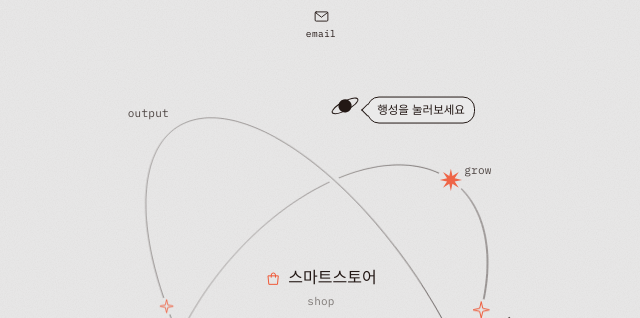
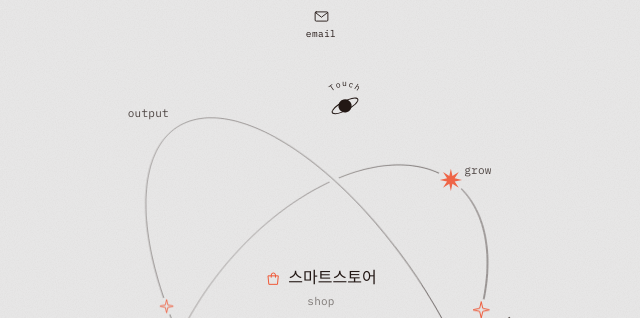
Before and after one commit to dossumthing/dossumthing-link, a plain HTML site: page index.html in a window 1280 px wide. Shown: the part 186-504 px from the top of the page, without its empty margins (319-959 px from the left). Drawn offline with Linux system fonts and the light colour scheme; a web font is replaced by a local one.

Commit message:
말풍선 대신 행성 위 둥근 'Touch'
Co-Authored-By: Claude Opus 5.5 <noreply@anthropic.com>

```diff
--- a/index.html
+++ b/index.html
@@ -106,24 +106,8 @@
     opacity: 0; pointer-events: none; transition: opacity .2s;
   }
   .cap.show { opacity: 1; }
-  .hint {
-    position: absolute; z-index: 2;
-    transform: translateY(-50%);
-    padding: 5px 9px; border: 1px solid var(--ink); border-radius: 12px;
-    background: var(--bg); color: var(--ink);
-    font-size: 11.5px; line-height: 1.3; white-space: nowrap;
-    cursor: pointer; transition: opacity .3s;
-    animation: hint-bob 2.4s ease-in-out infinite;
-  }
-  .hint::before {                                   /* 행성 쪽을 가리키는 꼬리 */
-    content: ""; position: absolute; left: -5px; top: 50%;
-    width: 8px; height: 8px; margin-top: -4px;
-    background: var(--bg); border-left: 1px solid var(--ink); border-bottom: 1px solid var(--ink);
-    transform: rotate(45deg);
-  }
-  .hint.gone { opacity: 0; pointer-events: none; }
-  @keyframes hint-bob { 0%, 100% { margin-left: 0; } 50% { margin-left: 3px; } }
-  @media (prefers-reduced-motion: reduce) { .hint { animation: none; } }
+  .stage .touch { fill: var(--ink); font: 400 8px var(--mono); letter-spacing: .12em; }
+
   .cap b { display: block; font-weight: 600; font-size: 12px; margin-bottom: 2px; }
   .cap span { color: var(--muted); font-size: 11.5px; }
   .stage .star-small { fill: none; stroke: var(--accent); stroke-width: 1; stroke-linejoin: miter; }
--- a/orbit.js
+++ b/orbit.js
@@ -162,6 +162,10 @@
     el('circle', { r: 18, fill: 'transparent' }, g);                     // 마우스 올리기 쉽게
     var inner = el('g', {}, g);
     if (d.kind === 'ring') {
+      // 행성 위에 둥글게 'Touch' (누를 수 있다는 힌트)
+      el('path', { id: 'touch-arc', d: 'M-19 0A19 19 0 0 1 19 0', fill: 'none' }, g);
+      var tt = el('text', { 'class': 'touch' }, g);
+      el('textPath', { href: '#touch-arc', startOffset: '50%', 'text-anchor': 'middle' }, tt).textContent = 'Touch';
       el('path', { d: 'M-13 1.5 A13 4 -14 0 0 13 -1.5', 'class': 'deco-line' }, inner);   // 뒤쪽 고리
       el('circle', { r: 6.5, 'class': 'deco-fill' }, inner);
       el('path', { d: 'M-13 1.5 A13 4 -14 0 1 13 -1.5', 'class': 'deco-line' }, inner);   // 앞쪽 고리
@@ -215,9 +219,8 @@
   cap.setAttribute('role', 'status');
   cap.innerHTML = '<b></b><span></span>';
   stage.appendChild(cap);
-  function hideCap() { cap.classList.remove('show'); capFor = null; if (hint) hint.classList.remove('gone'); }
+  function hideCap() { cap.classList.remove('show'); capFor = null; }
   function showCap(d) {
-    dropHint();
     if (capFor === d && cap.classList.contains('show')) { hideCap(); return; }
     capFor = d;
     cap.firstChild.textContent = d.q;
@@ -234,19 +237,6 @@
   }
   document.addEventListener('click', hideCap);
 
-  // 고리 행성 옆에 '행성을 눌러보세요' 말풍선을 늘 띄워 둔다. 설명 상자가 열려 있는 동안만 잠깐 숨는다.
-  var hint = null;
-  {
-    var hd = decos[0];
-    hint = document.createElement('div');
-    hint.className = 'hint';
-    hint.textContent = '행성을 눌러보세요';
-    hint.style.left = ((hd.x + 22) / 460 * 100) + '%';
-    hint.style.top = (hd.y / 600 * 100) + '%';
-    stage.appendChild(hint);
-    hint.addEventListener('click', function (ev) { ev.stopPropagation(); showCap(hd); });
-  }
-  function dropHint() { if (hint) hint.classList.add('gone'); }
 
   if (reduce) { sats.forEach(place); return; }
 
```
